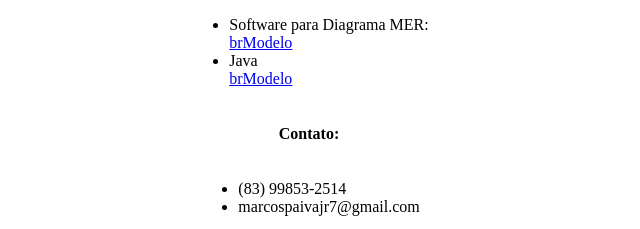
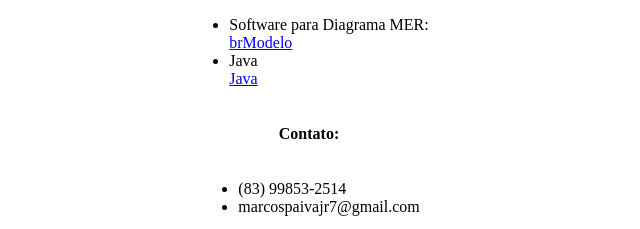
Before and after one commit to marcos7junior/material_banco_de_dados, a plain HTML site: page index.html in a window 1280 px wide. Shown: the part 475-704 px from the top of the page, 331-971 px from the left. Drawn offline with Linux system fonts and the light colour scheme.

Commit message:
fix/ corrigindo o nome do titulo Java para download

```diff
--- a/index.html
+++ b/index.html
@@ -43,7 +43,7 @@
                 <a href="./assets/arquivos/br-modelo.rar" download>brModelo</a>
 
                 <li>Java</li>
-                <a href="./assets/arquivos/jre-8u361-windows-i586.exe" download>brModelo</a>
+                <a href="./assets/arquivos/jre-8u361-windows-i586.exe" download>Java</a>
             </ul>
         </div>
 
```
